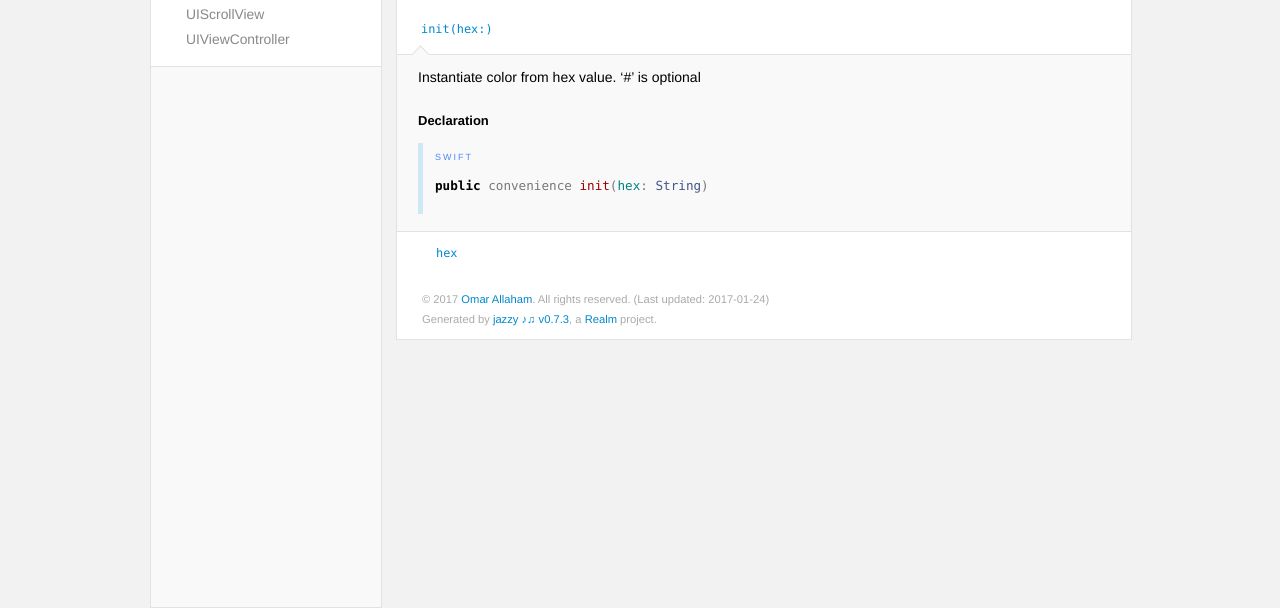
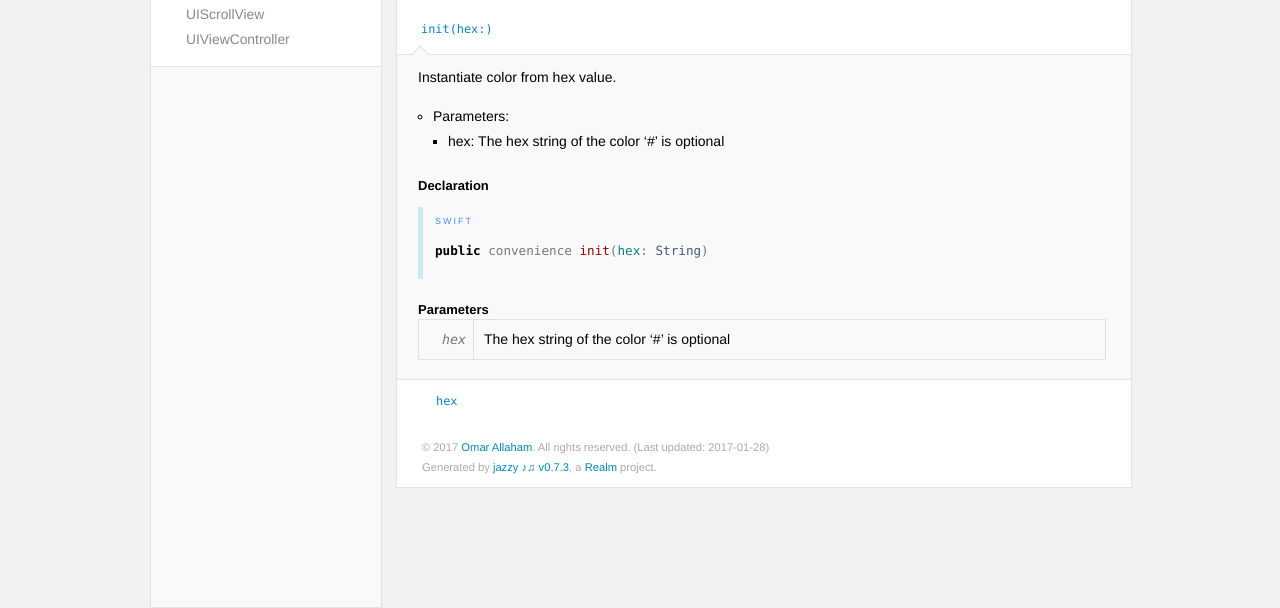
Before and after one commit to omiz/ZExtension, a plain HTML site: page docs/Extensions/UIColor.html in a window 1280 px wide. Both pictures are taken after a click on the link "init(hex:)". Shown: the part 192-800 px from the top of the page. Drawn offline with Linux system fonts and the light colour scheme.

Commit message:
update docs

```diff
--- a/docs/Extensions/UIColor.html
+++ b/docs/Extensions/UIColor.html
@@ -72,7 +72,15 @@
                     <section class="section">
                       <div class="pointer"></div>
                       <div class="abstract">
-                        <p>Instantiate color from hex value. &lsquo;#&rsquo; is optional</p>
+                        <p>Instantiate color from hex value.</p>
+
+<ul>
+<li>Parameters:
+
+<ul>
+<li>hex: The hex string of the color &lsquo;#&rsquo; is optional</li>
+</ul></li>
+</ul>
 
                       </div>
                       <div class="declaration">
@@ -82,6 +90,26 @@
                           <pre class="highlight"><code><span class="kd">public</span> <span class="n">convenience</span> <span class="nf">init</span><span class="p">(</span><span class="nv">hex</span><span class="p">:</span> <span class="kt">String</span><span class="p">)</span></code></pre>
 
                         </div>
+                      </div>
+                      <div>
+                        <h4>Parameters</h4>
+                        <table class="graybox">
+                          <tbody>
+                            <tr>
+                              <td>
+                                <code>
+                                <em>hex</em>
+                                </code>
+                              </td>
+                              <td>
+                                <div>
+                                  <p>The hex string of the color ‘#’ is optional</p>
+
+                                </div>
+                              </td>
+                            </tr>
+                          </tbody>
+                        </table>
                       </div>
                     </section>
                   </div>
@@ -120,7 +148,7 @@
           </section>
         </section>
         <section id="footer">
-          <p>&copy; 2017 <a class="link" href="https://github.com/omiz/ZExtension" target="_blank" rel="external">Omar Allaham</a>. All rights reserved. (Last updated: 2017-01-24)</p>
+          <p>&copy; 2017 <a class="link" href="https://github.com/omiz/ZExtension" target="_blank" rel="external">Omar Allaham</a>. All rights reserved. (Last updated: 2017-01-28)</p>
           <p>Generated by <a class="link" href="https://github.com/realm/jazzy" target="_blank" rel="external">jazzy ♪♫ v0.7.3</a>, a <a class="link" href="http://realm.io" target="_blank" rel="external">Realm</a> project.</p>
         </section>
       </article>
```
Also changed, not shown: docs/Extensions.html (+1 -1 lines), docs/Extensions/Date.html (+1 -1 lines), docs/Extensions/UIImage.html (+1 -1 lines), docs/Extensions/UIScrollView.html (+1 -1 lines), docs/Extensions/UIViewController.html (+19 -7 lines), docs/docsets/ZExtension.docset/Contents/Resources/Documents/Extensions.html (+1 -1 lines), docs/docsets/ZExtension.docset/Contents/Resources/Documents/index.html (+1 -1 lines), docs/index.html (+1 -1 lines), 7 other files.
